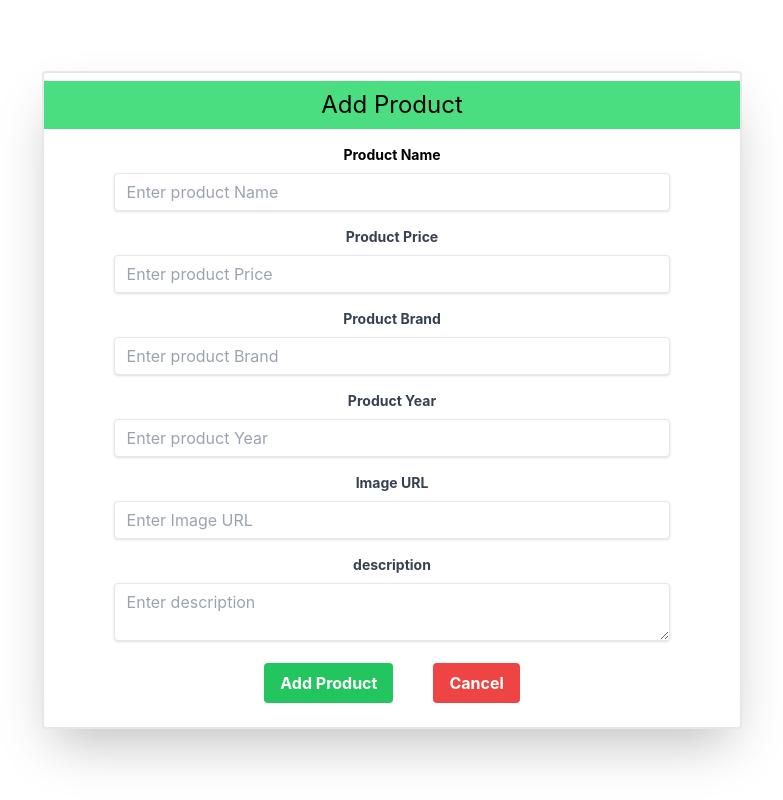
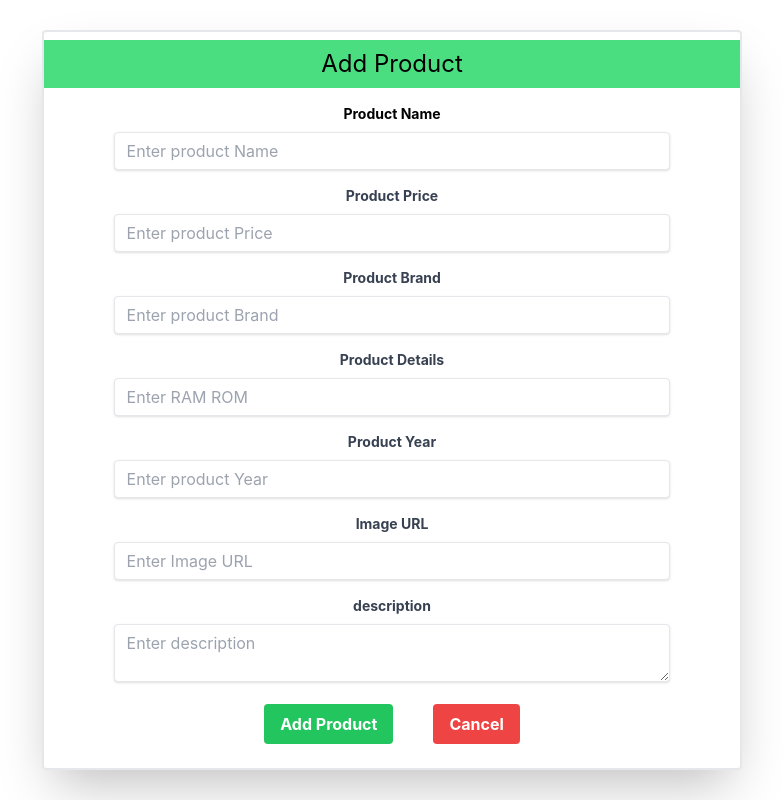
Before and after one commit to NipunaSudesh/Mobile-Store-Management-System, a React (Create React App) app in the folder FrontEnd/: page /addproduct in a window 1280 px wide. Shown: the whole page, without its empty margins (248-1031 px from the left). Built offline with nearby package versions, Linux system fonts and the light colour scheme.

Commit message:
created add product

```diff
--- a/FrontEnd/src/Pages/AddProduct.js
+++ b/FrontEnd/src/Pages/AddProduct.js
@@ -1,3 +1,4 @@
+import axios from 'axios';
 import React, { useState } from 'react'
 import { useNavigate } from 'react-router-dom';
 
@@ -7,9 +8,33 @@ export const AddProduct = () => {
     const [imageURL, setImageURL] = useState('');
     const [year, setYear] = useState('');
     const [brand, setBrand] = useState('');
+    const [details, setDetails] = useState('');
     const [description, setDescription] = useState('');
     const [message, setMessage] = useState('');
+    const [isMsgError, setIsMsgError] = useState('');
     const navigate = useNavigate();
+
+  const handleAddProduct = async (e)=>{
+    e.preventDefault();
+    try {
+      const res =await axios.post('http://localhost:5000/product/add',{
+        name,price,imageURL,year,brand,details,description
+      });
+      setMessage('Added Product successful! Redirecting to home...');
+      setIsMsgError(false);
+      //clearMessageAfterTimeout();
+      setTimeout(() => {
+        navigate('/');
+      }, 2000);
+      console.log(res.data);
+
+    } catch (error) {
+      setMessage('Registration failed! Please try again.');
+      setIsMsgError(true);
+      //clearMessageAfterTimeout();
+    }
+  };
+
 
     const handleCancel = () => {
         navigate('/');
@@ -19,7 +44,11 @@ export const AddProduct = () => {
     <div className='flex h-screen items-center justify-center'>
     <div className=' flex  h-auto w-[700px] flex-col items-center justify-center  py-2 rounded shadow-2xl border-2'>
         <h1 className='text-center py-2 bg-green-400 w-full text-2xl mb-4'>Add Product</h1>
-        <form className='w-[80%] text-center'>
+        {message && (
+            <div className={`mb-4 text-center ${isMsgError ? 'text-red-500' : 'text-green-500'}`}>
+            {message}
+          </div>)}
+        <form className='w-[80%] text-center' onSubmit={handleAddProduct}>
             <div className='mb-4'>
                 <lable className='block text-sm font-bold mb-2' htmlFor="password">Product Name</lable>
                 <input
@@ -30,6 +59,7 @@ export const AddProduct = () => {
                 name='name'
                 placeholder='Enter product Name'
                 required
+                onChange={(e)=>setName(e.target.value)}
                 />
             </div>
             <div className='mb-4'>
@@ -42,6 +72,7 @@ export const AddProduct = () => {
                 name='Price'
                 placeholder='Enter product Price'
                 required
+                onChange={(e)=>setPrice(e.target.value)}
                 />
             </div>
             <div className='mb-4'>
@@ -54,6 +85,20 @@ export const AddProduct = () => {
                 name='Brand'
                 placeholder='Enter product Brand'
                 required
+                onChange={(e)=>setBrand(e.target.value)}
+                />
+            </div>
+            <div className='mb-4'>
+                <lable className='block text-gray-700 text-sm font-bold mb-2' htmlFor="password">Product Details</lable>
+                <input
+                className='shadow appearance-none border rounded w-full py-2 px-3 text-gray-700 leading-tight focus:outline-none focus:shadow-outline'
+                id='details'
+                value={details}
+                type='text'
+                name='details'
+                placeholder='Enter RAM ROM'
+                required
+                onChange={(e)=>setDetails(e.target.value)}
                 />
             </div>
             <div className='mb-4'>
@@ -66,6 +111,7 @@ export const AddProduct = () => {
                 name='Year'
                 placeholder='Enter product Year'
                 required
+                onChange={(e)=>setYear(e.target.value)}
                 />
             </div>
             <div className='mb-4'>
@@ -78,6 +124,7 @@ export const AddProduct = () => {
                 name='ImageURL'
                 placeholder='Enter Image URL'
                 required
+                onChange={(e)=>setImageURL(e.target.value)}
                 />
             </div>
             <div className='mb-4'>
@@ -89,6 +136,7 @@ export const AddProduct = () => {
                 value={description}
                 name='description'
                 placeholder='Enter description'
+                onChange={(e)=>setDescription(e.target.value)}
 
                 />
             </div>
```
Also changed, not shown: 1 other file (tests, documents, lock files or other folders).
